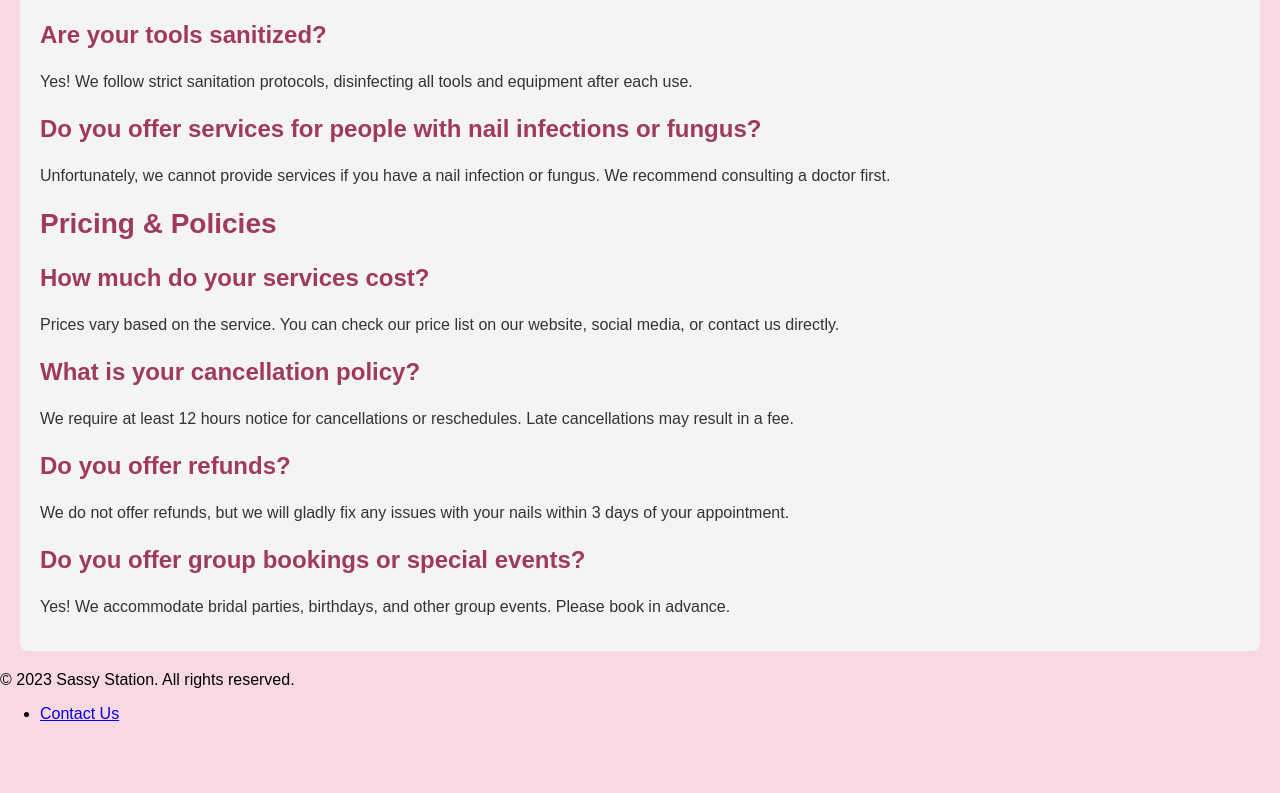
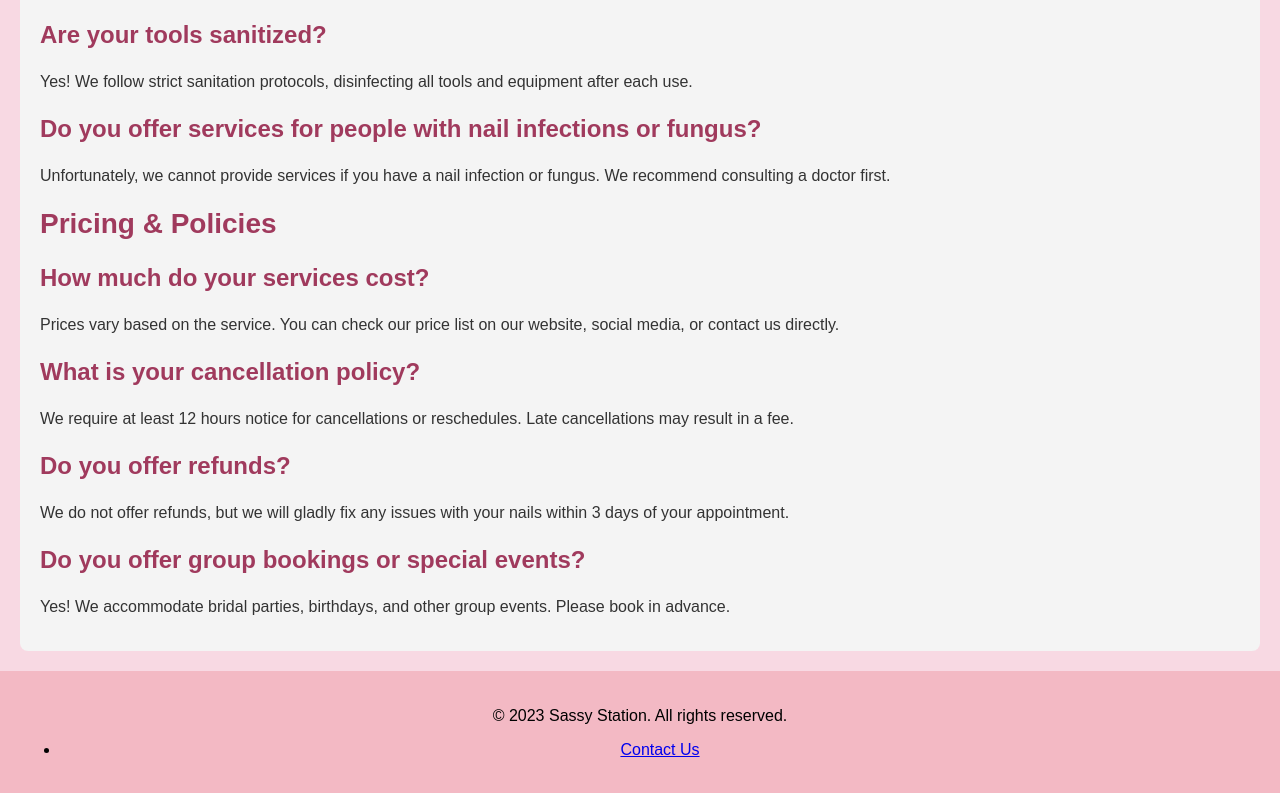
Before and after one commit to jhullanaie/SassyStationSitecompany, a plain HTML site: page FAQS.html in a window 1280 px wide. Shown: the part 1030-1823 px from the top of the page. Before the commit the page ends 1769 px from the top, so only its background shows below. Drawn offline with Linux system fonts and the light colour scheme.

Commit message:
Update styled.css

```diff
--- a/styled.css
+++ b/styled.css
@@ -52,3 +52,9 @@ nav ul li a {
     color: #333;
     margin: 5px 0 0 0;
 }
+
+footer {
+    text-align: center;
+    padding: 20px;
+    background-color: #f3b9c4;
+}
```
